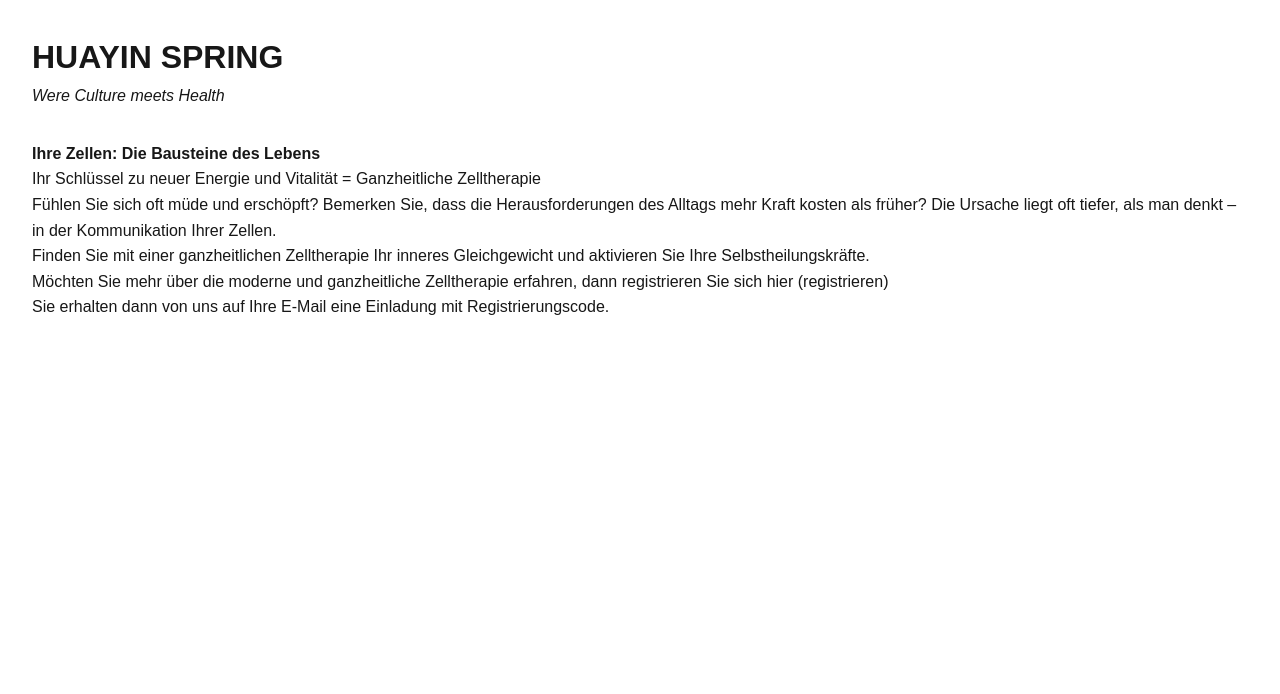
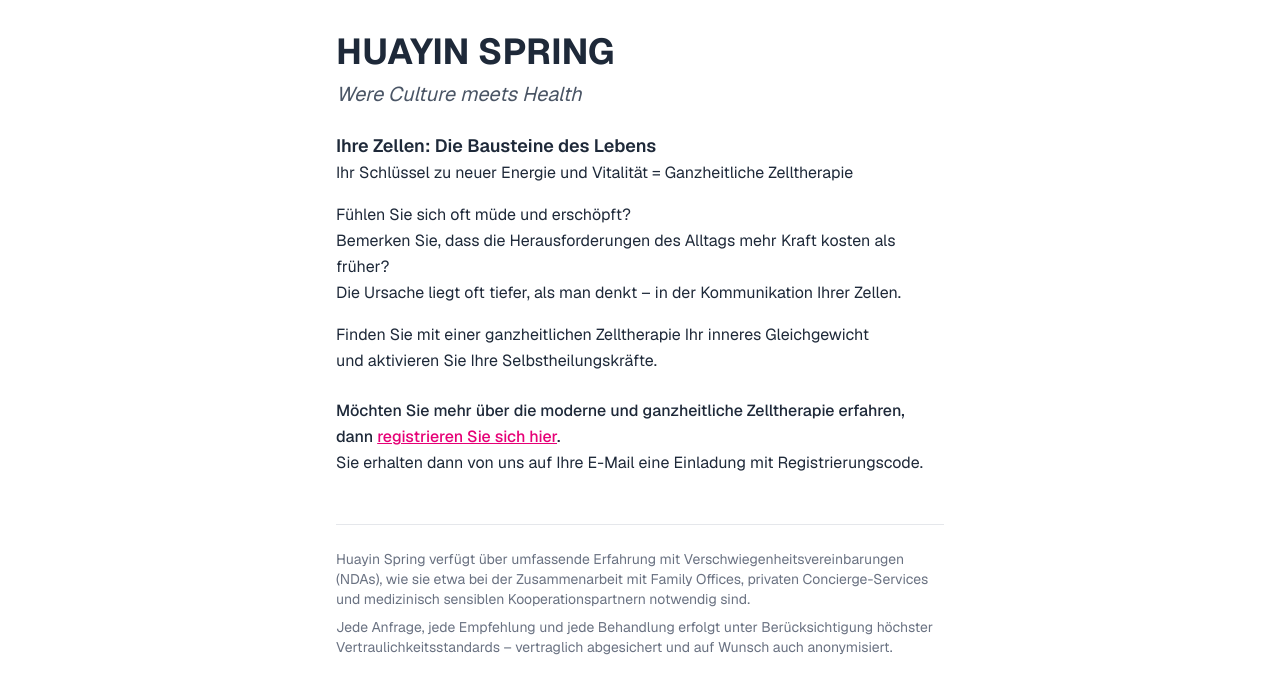
Before and after one commit to hdrlive/huayinspring-website, a Next.js app: page / in a window 1280 px wide. Shown: the top 694 px of the page. Built offline with nearby package versions, Linux system fonts and the light colour scheme.

Commit message:
Update page.tsx

```diff
--- a/src/app/page.tsx
+++ b/src/app/page.tsx
@@ -1,26 +1,33 @@
 export default function Home() {
   return (
-    <main style={{ padding: '2rem', fontFamily: 'Arial, sans-serif', lineHeight: '1.6' }}>
-      <h1 style={{ fontSize: '2rem', fontWeight: 'bold' }}>HUAYIN SPRING</h1>
-      <h2 style={{ fontStyle: 'italic', marginBottom: '2rem' }}>Were Culture meets Health</h2>
+    <main className="max-w-2xl mx-auto px-4 sm:px-6 lg:px-8 py-8 text-gray-800 leading-relaxed font-sans">
+      <h1 className="text-3xl sm:text-4xl font-bold mb-2">HUAYIN SPRING</h1>
+      <h2 className="italic text-lg sm:text-xl text-gray-600 mb-6">Were Culture meets Health</h2>
 
-      <p><strong>Ihre Zellen: Die Bausteine des Lebens</strong></p>
+      <p className="font-semibold text-base sm:text-lg mt-4">Ihre Zellen: Die Bausteine des Lebens</p>
       <p>Ihr Schlüssel zu neuer Energie und Vitalität = Ganzheitliche Zelltherapie</p>
 
-      <p>
-        Fühlen Sie sich oft müde und erschöpft? Bemerken Sie, dass die Herausforderungen des Alltags
-        mehr Kraft kosten als früher? Die Ursache liegt oft tiefer, als man denkt – in der Kommunikation Ihrer Zellen.
+      <p className="mt-4">Fühlen Sie sich oft müde und erschöpft?<br />
+      Bemerken Sie, dass die Herausforderungen des Alltags mehr Kraft kosten als früher?<br />
+      Die Ursache liegt oft tiefer, als man denkt – in der Kommunikation Ihrer Zellen.</p>
+
+      <p className="mt-4">Finden Sie mit einer ganzheitlichen Zelltherapie Ihr inneres Gleichgewicht<br />
+      und aktivieren Sie Ihre Selbstheilungskräfte.</p>
+
+      <p className="mt-6 font-medium">
+        Möchten Sie mehr über die moderne und ganzheitliche Zelltherapie erfahren, dann
+        <a href="#" className="text-pink-600 underline ml-1">registrieren Sie sich hier</a>.
       </p>
-      <p>
-        Finden Sie mit einer ganzheitlichen Zelltherapie Ihr inneres Gleichgewicht und aktivieren Sie Ihre Selbstheilungskräfte.
-      </p>
-      <p>
-        Möchten Sie mehr über die moderne und ganzheitliche Zelltherapie erfahren,
-        dann registrieren Sie sich hier (registrieren)
-      </p>
-      <p>
-        Sie erhalten dann von uns auf Ihre E-Mail eine Einladung mit Registrierungscode.
-      </p>
+      <p>Sie erhalten dann von uns auf Ihre E-Mail eine Einladung mit Registrierungscode.</p>
+
+      <footer className="mt-12 text-sm text-gray-500 border-t border-gray-200 pt-6">
+        <p>Huayin Spring verfügt über umfassende Erfahrung mit Verschwiegenheitsvereinbarungen (NDAs),
+        wie sie etwa bei der Zusammenarbeit mit Family Offices, privaten Concierge-Services und
+        medizinisch sensiblen Kooperationspartnern notwendig sind.</p>
+        <p className="mt-2">Jede Anfrage, jede Empfehlung und jede Behandlung erfolgt unter
+        Berücksichtigung höchster Vertraulichkeitsstandards – vertraglich abgesichert und
+        auf Wunsch auch anonymisiert.</p>
+      </footer>
     </main>
   );
 }
```
